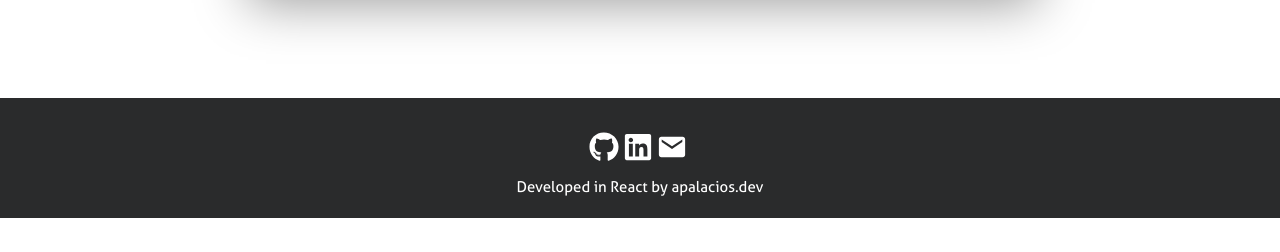
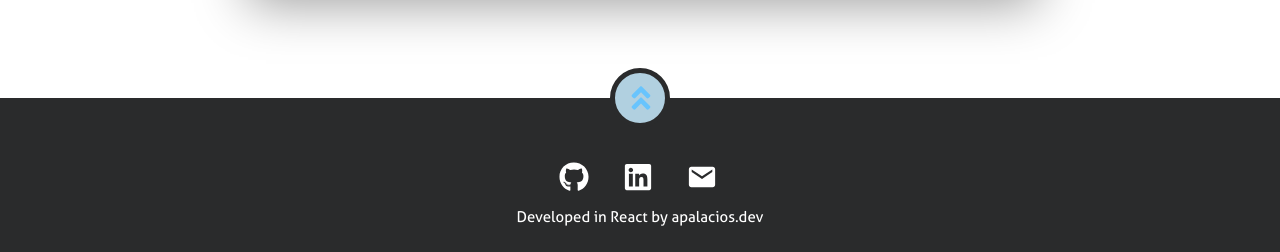
Before and after one commit to apalaciosdev/apalaciosdev-Website, a React (Create React App) app: page / in a window 1280 px wide. Shown: the part 2849-3101 px from the top of the page. Before the commit the page ends 3067 px from the top, so only its background shows below. Built offline with nearby package versions, Linux system fonts and the light colour scheme.

Commit message:
2201091540

```diff
--- a/src/assets/styles/jss/footer.js
+++ b/src/assets/styles/jss/footer.js
@@ -10,7 +10,7 @@ const footer = {
     flexWrap: 'wrap',
     background: Colors.deadGrey,
     color: 'white',
-    height: 120,
+
     width: '100%',
     marginTop: 100,
     paddingTop: 30,
@@ -22,7 +22,36 @@ const footer = {
     justifyContent: 'center',
     alignItems: 'center',
     width: '100%',
+    marginTop: 30,
   },
+
+  buttonFooter: {
+    marginLeft: 15,
+    marginRight: 15
+  },
+
+  upFooter: {
+    border: [5, 'solid', Colors.deadGrey],
+    borderRadius: '100%',
+    width: 60,
+    height: 60,
+    paddingLeft: 5,
+    paddingTop: 5,
+    background: Colors.cold,
+    marginTop: '-60px',
+    display: 'flex',
+    justifyContent: 'center',
+    alignItems: 'center',
+    transition: ['ease-in', '0.3s'],
+
+    '&:hover': {
+      cursor: 'pointer',
+      background: '#8aa2ad',
+    }
+  },
+
+  iconFooter: {
+  }
 
 
 
--- a/src/components/Footer.js
+++ b/src/components/Footer.js
@@ -3,24 +3,38 @@ import React from 'react'
 import footer from "../assets/styles/jss/footer";
 import { createUseStyles } from "react-jss";
 import Icon from './Icon';
+import { Link, animateScroll as scroll } from "react-scroll";
+import { FaAngleDoubleDown, FaGithub } from "react-icons/fa";
 
 const Footer = () => {
   const useStyles = createUseStyles(footer);
   const css = useStyles();
   return (
     <footer className={css.generalDivFooter}>
+      <Link
+        activeClass="active"
+        to="header"
+        spy={true}
+        smooth={true}
+        offset={-100}
+        duration={1500}
+        className={css.upFooter}
+      >
+        <Icon iconType={'arrowup'} size={30} className={css.iconFooter}/>
+      </Link>
       <div className={css.divFooter}>
-        <button onClick={() => (window.open('ff'))}>
+        <button className={css.buttonFooter} onClick={() => (window.open('ff'))}>
           <Icon iconType={'github'} size={'30'} bgHover={'grey'}/>
         </button>
-        <button onClick={() => (window.open('ff'))}>
+        <button className={css.buttonFooter} onClick={() => (window.open('ff'))}>
           <Icon iconType={'linkedin'} size={'30'} bgHover={'grey'}/>
         </button>
-        <button onClick={() => (window.open('ff'))}>
+        <button className={css.buttonFooter} onClick={() => (window.open('ff'))}>
           <Icon iconType={'mail'} size={'30'} bgHover={'grey'}/>
         </button>
       </div>
       <p>Developed in React by apalacios.dev</p>
+
     </footer>
   )
 }
--- a/src/components/Icon.js
+++ b/src/components/Icon.js
@@ -1,7 +1,7 @@
 import React from "react";
 
 import { IconContext } from "react-icons";
-import { FaGithub, FaLinkedin, FaReact, FaHtml5, FaCss3Alt, FaNodeJs } from "react-icons/fa";
+import { FaGithub, FaLinkedin, FaReact, FaHtml5, FaCss3Alt, FaNodeJs, FaAngleDoubleUp } from "react-icons/fa";
 import { BiCodeAlt } from "react-icons/bi";
 import { IoMdMail } from "react-icons/io";
 import { SiAdobephotoshop, SiStyledcomponents, SiJss, SiMongodb, SiNextdotjs, SiJavascript, SiAdobepremierepro, SiExpress } from "react-icons/si";
@@ -133,6 +133,13 @@ const Icon = ({iconType, bg, bgHover, size}) => {
             </IconContext.Provider>
           );
 
+          case "arrowup":
+          return (
+            <IconContext.Provider value={{className: css.icon}}>
+              <FaAngleDoubleUp size={size}/>
+            </IconContext.Provider>
+          );
+
           default:
             return <div>You are a User.</div>;
         }
```
